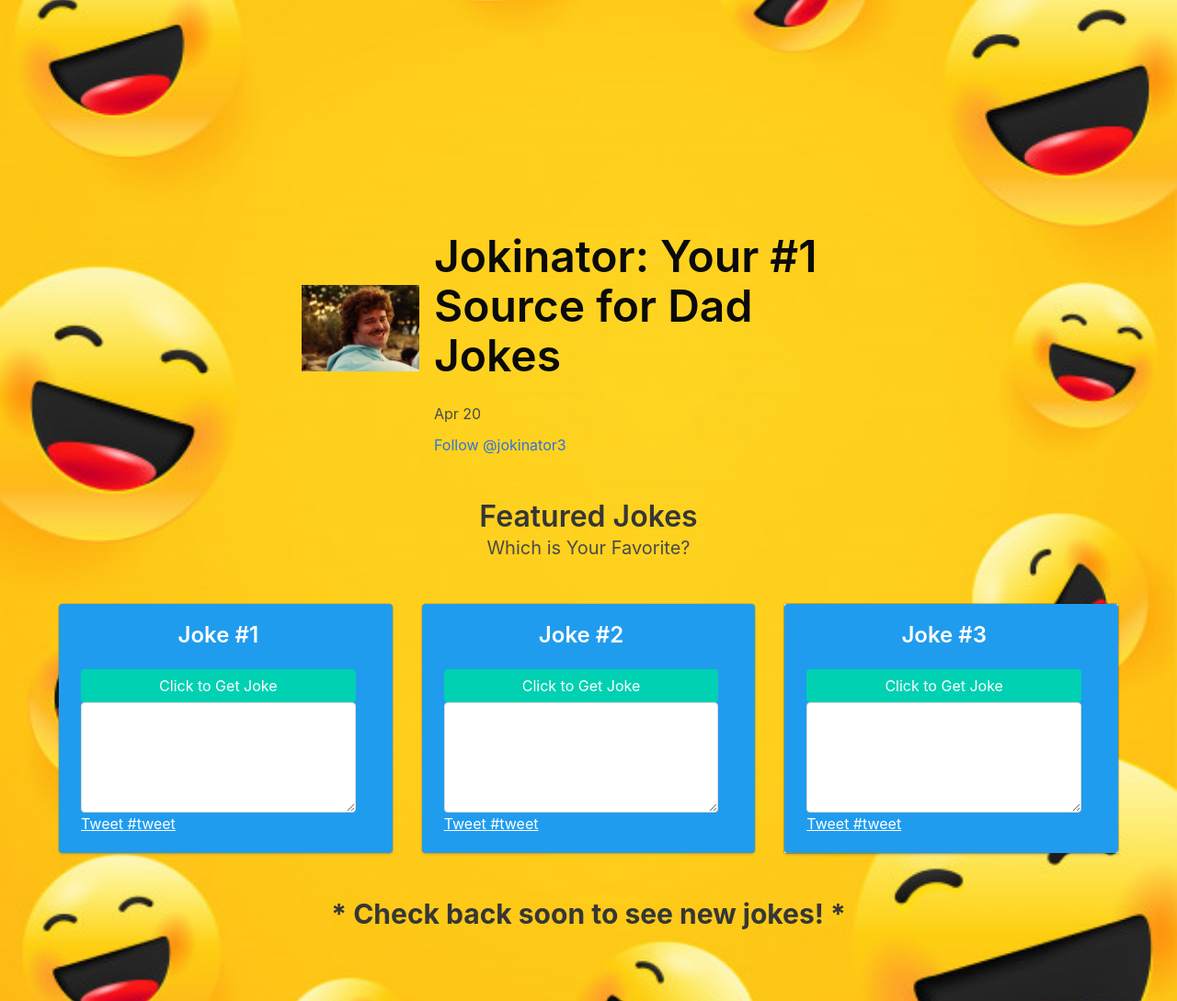
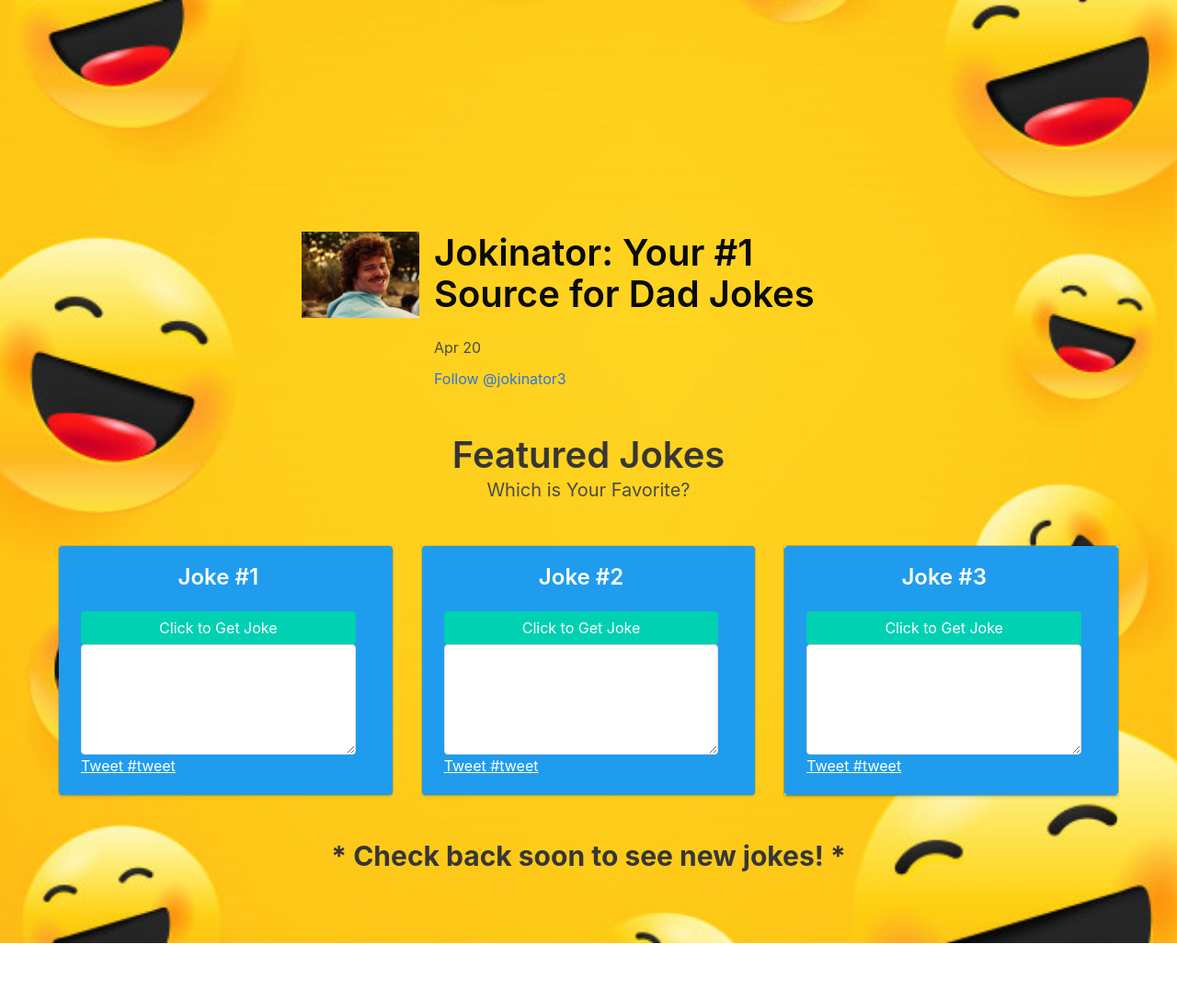
Before and after one commit to amiedawn/jokinator, a plain HTML site: page index2.html in a window 1280 px wide. Shown: the whole page at 92% size. After the commit the page ends 1026 px from the top, so only its background shows below. Drawn offline with nearby package versions, Linux system fonts and the light colour scheme.

Commit message:
modify alignment and font sizes

```diff
--- a/assets/css/style2.css
+++ b/assets/css/style2.css
@@ -6,14 +6,13 @@
   background: url(../images/emoticons.jpg) center / cover;
 }
 
-
 .grid {
   display: grid;
   /* 3 columns, with the 624px making the center column much wider, minmax makes responsive */
   /* [xl-start] and [xl-end] make the images span all 3 columns */
   /* extra 1.5rem (abt 24px) columns are gutters for the left and right content columns */
-  grid-template-columns:
-    [xl-start] 1fr 1.5rem [md-start] minmax(0, 624px) [md-end] 1.5rem 1fr [xl-end];
+  grid-template-columns: [xl-start] 1fr 1.5rem [md-start] minmax(0, 624px) [md-end] 1.5rem 1fr [xl-end];
+
 }
 
 /* main content starts at column 2 and goes 3 wide */
--- a/index2.html
+++ b/index2.html
@@ -108,8 +108,8 @@
     <section class="section is-paddingless-horizontal" style="padding-top: 0;">
       <div class="container grid">
         <!-- Media section start -->
-        <!-- "center" centers icon and the text even if they have different heights -->
-        <article class="media center">
+        <!-- "center" centers icon and the text even if they have different heights, removed from media class -->
+        <article class="media">
           <figure class="media-left">
             <figure class="image is-128x128">
               <img src="./assets/images/nachosmile.jpg">
@@ -117,7 +117,7 @@
           </figure>
           <div class="media-content">
             <div class="content">
-              <h1 class="title is-size-1 center hero has-text-black" style="max-width: 600px;">
+              <h1 class="title is-size-2 center hero has-text-black" style="max-width: 800px;">
                 Jokinator: Your #1 Source for Dad Jokes
               </h1>
               <span>
@@ -141,7 +141,7 @@
         <!-- Title section start-->
         <!-- section is-passingless-horizontal puts space between the media and title sections -->
         <div class="section is-paddingless-horizontal">
-          <h1 class="title is-3 center">
+          <h1 class="title is-2 center">
             Featured Jokes
           </h1>
           <h2 class="subtitle is-5 center">
```
